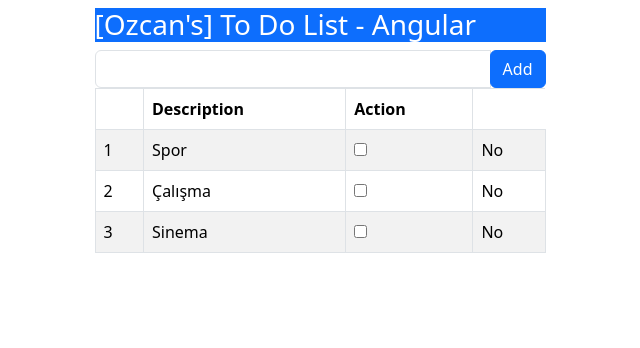
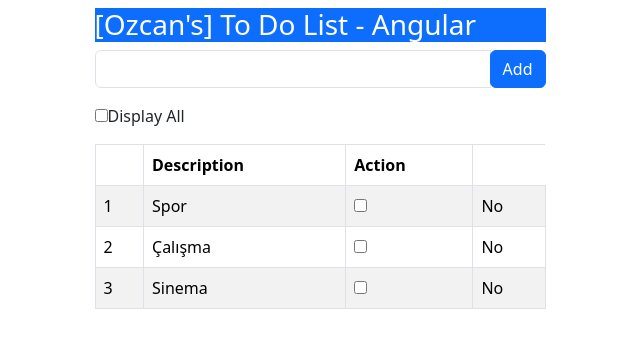
Before and after one commit to ozcanbayram/ToDo-Angular, an Angular app: page / in a window 1280 px wide. Shown: the top 348 px of the page, without its empty margins (320-960 px from the left). Built offline with nearby package versions, Linux system fonts and the light colour scheme.

Commit message:
Display All property is added in projct

```diff
--- a/src/app/app.component.html
+++ b/src/app/app.component.html
@@ -9,6 +9,14 @@
           <button class="btn btn-primary" (click)="addItem(toDoText.value)" toDoText.value='' >Add</button>
         </div>
       </div>
+
+
+      <div class="custom-control custom-checkbox my-3">
+        <input type="checkbox" id="displayAll" class="custom-control-input" [(ngModel)]="isDisplay">
+        <label for="displayAll" class="custom-control-label">Display All</label>
+      </div>
+
+
       <table class="table table-striped table-bordered">
         <thead>
           <tr>
--- a/src/app/app.component.ts
+++ b/src/app/app.component.ts
@@ -14,10 +14,14 @@
 })
 export class AppComponent {
   model = new Model();
+  isDisplay = false;
   getName(){
     return this.model.user;
   }
   getItems(){
+    if(this.isDisplay){
+      return this.model.items;
+    }
     return this.model.items.filter(item=>!item.action); //Değeri false olanları listeler diğerlerini göstermez.
   }
   addItem(value:string){
```
